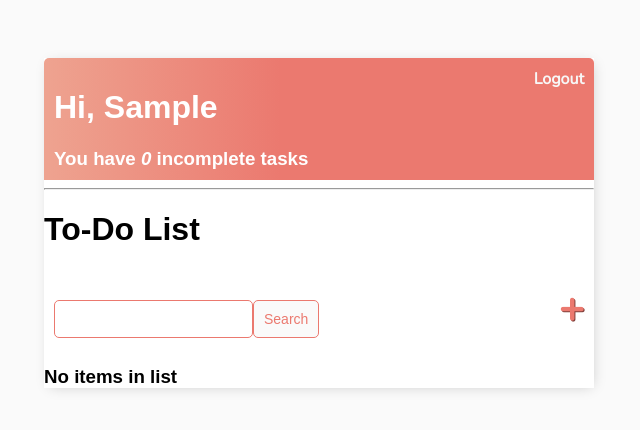
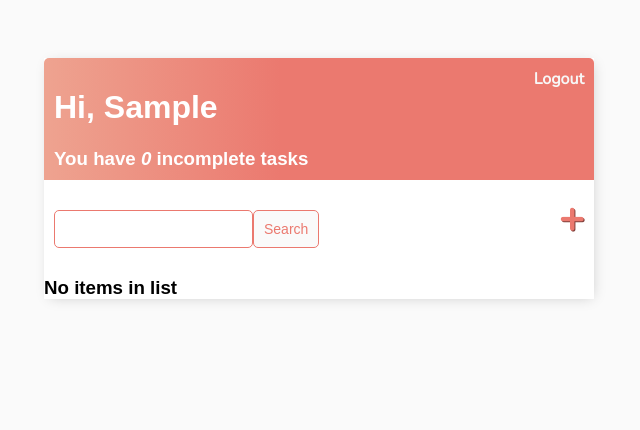
Before and after one commit to ethan-pt/todo_list, a Django app: page / in a window 1280 px wide. Shown: the top 430 px of the page, without its empty margins (321-961 px from the left). Run offline with Django 4.2, Linux system fonts and the light colour scheme; the visitor is signed in with stand-in values (Sample User, id 1); data that the repository does not hold is empty.

Commit message:
remove title

```diff
--- a/todo_list/templates/todo_list/task_list.html
+++ b/todo_list/templates/todo_list/task_list.html
@@ -15,10 +15,6 @@
 
     {% endif %}
 </div>
-
-<hr>
-
-<h1>To-Do List</h1>
 
 
 <div id="search-add-wrapper">
```
